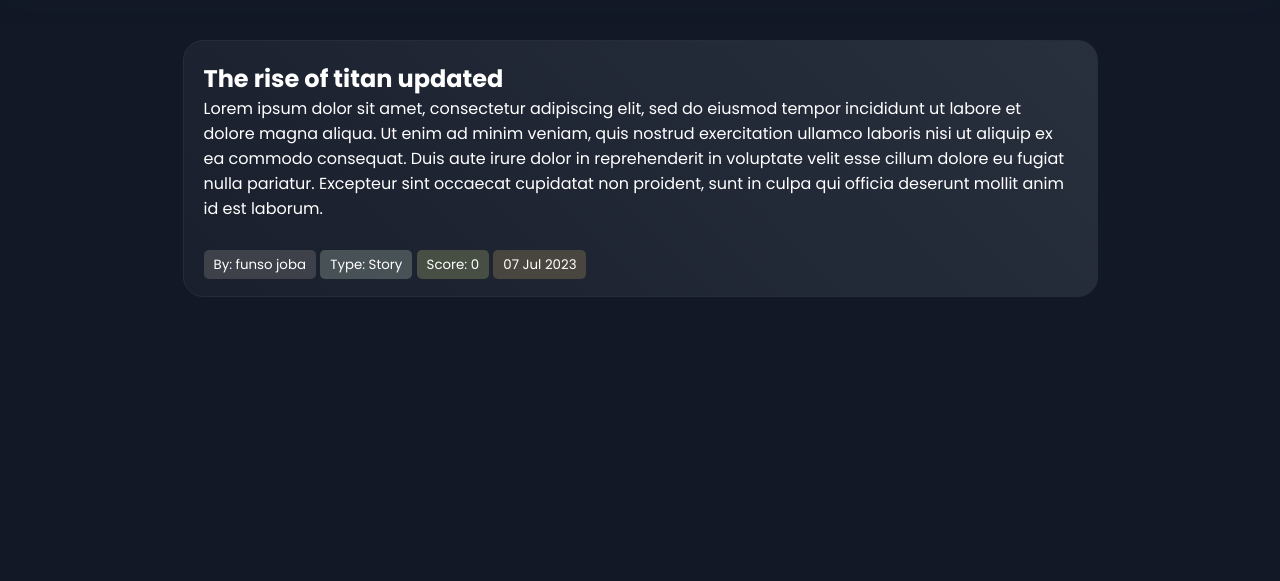
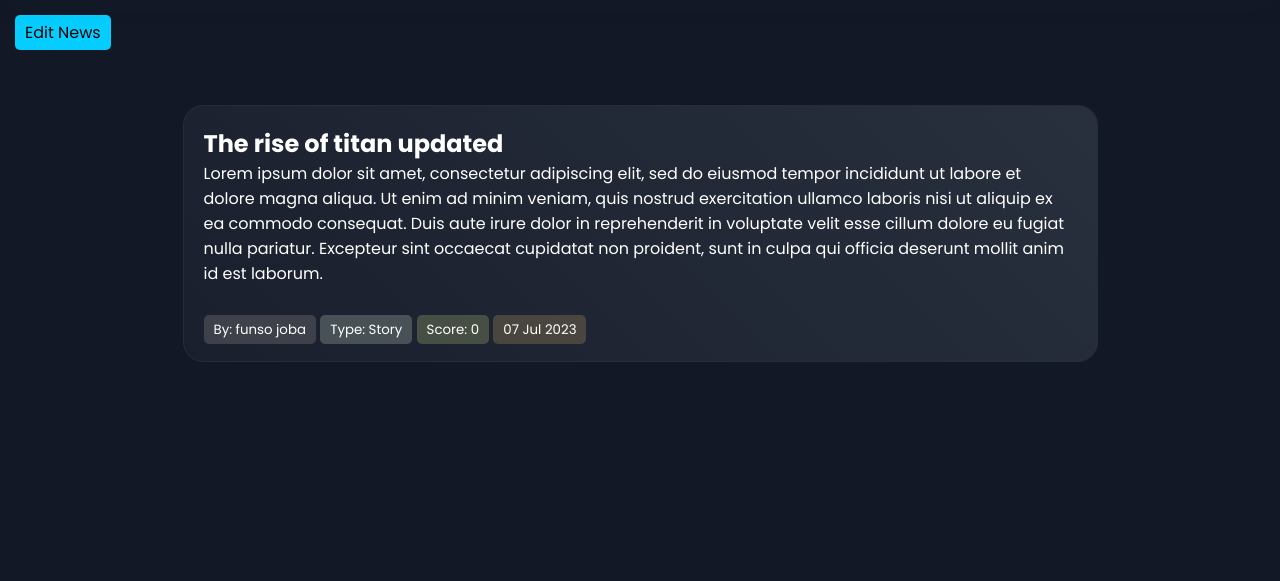
Before and after one commit to funsojoba/hacker_news_test, a Django app: page /details/8aed23cc0daa436aa5748d6308d72f2e in a window 1280 px wide. Shown: the part 77-658 px from the top of the page. Run offline with Django 4.2, Linux system fonts and the light colour scheme; a user stored in the database is signed in; data comes from the database, SQL or seed files in the repository; both versions use the stored data as it was after the commit.

Commit message:
details page

```diff
--- a/CORE/urls.py
+++ b/CORE/urls.py
@@ -22,5 +22,5 @@ from django.conf.urls.static import static
 urlpatterns = [
     path('admin/', admin.site.urls),
     path('', include('news_app.urls')),
-    path('', include('authentication.urls')),
+    path('auth/', include('authentication.urls')),
 ] + static(settings.STATIC_URL, document_root=settings.STATIC_ROOT)
--- a/authentication/urls.py
+++ b/authentication/urls.py
@@ -5,5 +5,6 @@ urlpatterns = [
     path('login/', login, name="login"),
     path('signup/', signup, name="signup"),
     path('logout/', logout_view, name="logout"),
-    path('forgot-password/', forgot_password, name="forgot_password")
+    path('forgot-password/', forgot_password, name="forgot_password"),
+    path('profile/', get_profile, name="profile"),
 ]
--- a/news_app/urls.py
+++ b/news_app/urls.py
@@ -5,6 +5,6 @@ urlpatterns = [
     path('', home, name="home"),
     path('details/<str:id>', details, name="details"),
     path('create/', create_post, name="create"),
-    path('profile/', get_profile, name="profile"),
     path('search/', news_search, name='news_search'),
+    path('update/<str:id>/', news_update, name='update'),
 ]
--- a/news_app/views.py
+++ b/news_app/views.py
@@ -1,4 +1,4 @@
-from django.shortcuts import render, redirect
+from django.shortcuts import render, redirect, get_object_or_404
 from django.http import HttpResponse
 from django.forms import inlineformset_factory
 from django.contrib.auth.forms import UserCreationForm
@@ -9,6 +9,8 @@ from django.contrib.auth.decorators import login_required
 from django.contrib.auth.models import User
 from .models import News
 from haystack.generic_views import SearchView
+
+from .forms import NewsForm
 
 # Create your views here.
 
@@ -38,7 +40,8 @@ def details(request, id):
                 'title': news.title,
                 'type': news.news_type,
                 'is_hacker_news': news.is_hacker_news,
-                'time': news.time
+                'time': news.time,
+                'can_edit': news.user == request.user
                 }
 
     return render(request, 'news/details.html', context=context)
@@ -69,21 +72,21 @@ def create_post(request):
     return render(request, "news/create.html")
 
 
+@login_required
+def news_update(request, id):
+    news = get_object_or_404(News, id=id)
 
-def get_profile(request):
-    user_id = request.user.id
-    user = User.objects.filter(id=user_id).first()
+    if request.method == 'POST':
+        form = NewsForm(request.POST, instance=news)
+        if form.is_valid():
+            form.save()
+            return redirect('details', id=news.id)
+    else:
+        form = NewsForm(instance=news)
 
+    context = {'form': form, 'news': news}
+    return render(request, 'news/news_update.html', context)
 
-    user_data = {
-        "first_name": user.first_name,
-        "last_name": user.last_name,
-        "email": user.email,
-        "username": user.username,
-        "number_of_posts": 0
-    }
-
-    return render(request, 'news/profile.html', context=user_data)
 
 
 
--- a/static/news/main.css
+++ b/static/news/main.css
@@ -407,3 +407,17 @@ footer{
     margin: auto;
     margin-top:10px;
 }
+
+
+.edit{
+    padding: 15px;
+}
+
+.edit a{
+    background: #06cdff;
+    color: #000000;
+    padding: 5px 10px;
+    border-radius: 5px;
+    display: inline-block;
+    text-decoration: none;
+}
--- a/templates/news/details.html
+++ b/templates/news/details.html
@@ -4,6 +4,11 @@
 {% block content %}
 
 <div class="container">
+    {% if can_edit %}
+        <div class="edit">
+            <a href="{% url 'update' id %}">Edit News</a>
+        </div>
+    {% endif %}
     <div class="card-wrapper">
         <div class="profile-card">
             <h2>{{title}}</h2>
@@ -19,6 +24,10 @@
                 <small class="is-hacker-news white-color">HackerNews News</small>
             {% endif %}
         </div>
+
+        <div class="sub">
+
+        </div>
     </div>
 
 </div>
```
Also changed, not shown: authentication/views.py (+21 -0 lines), news_app/forms.py (+15 -0 lines), templates/news/news_update.html (added, +29 -0 lines), db.sqlite3.
